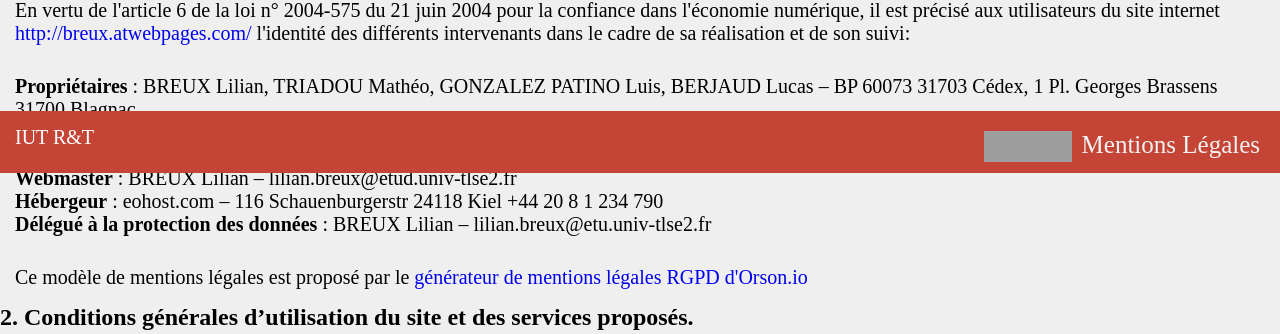
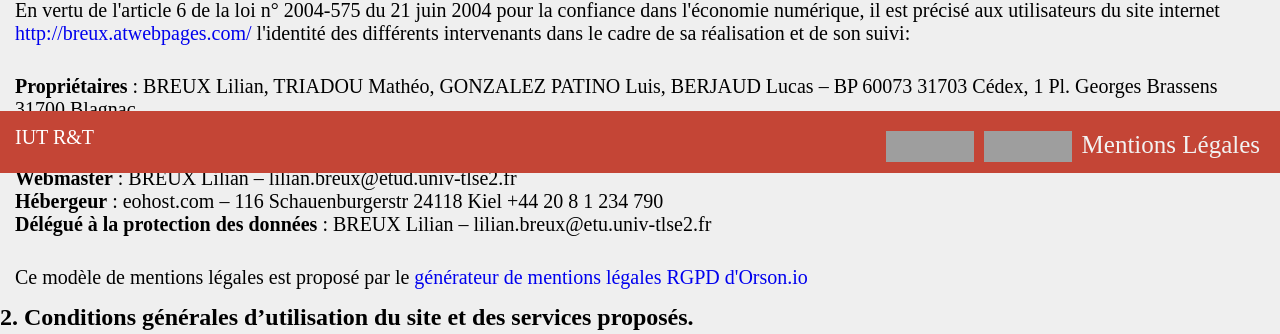
Before and after one commit to lilian-breux/SAE23, a PHP site: page /mlegales.php in a window 1280 px wide. Shown: the part 627-961 px from the top of the page. Run offline with PHP 8.4, Linux system fonts and the light colour scheme; a user stored in the database is signed in; grey boxes are pictures that could not be loaded.

Commit message:
update badges

```diff
--- a/Site_web/mlegales.php
+++ b/Site_web/mlegales.php
@@ -242,10 +242,16 @@
 		 <ul>
 			<li><a href="mlegales.php"> Mentions Légales </a></li>
 			<li>
-				<a href="http://jigsaw.w3.org/css-validator/check/referer">
+				<a href="https://jigsaw.w3.org/css-validator/#validate_by_input">
 					<img style="border:0;width:88px;height:31px"
 						src="http://jigsaw.w3.org/css-validator/images/vcss"
 						alt="¡CSS Validé!" /></a>
+			</li>
+			 <li>
+			    <a href="https://validator.w3.org/#validate_by_input">
+				<img style="border:0;width:88px;height:31px"
+				    src="https://www.w3.org/Icons/valid-html401.png"
+				    alt="¡HTML Validé!" />
 			</li>
 			<li> IUT R&T </li>
 		</ul>
```
